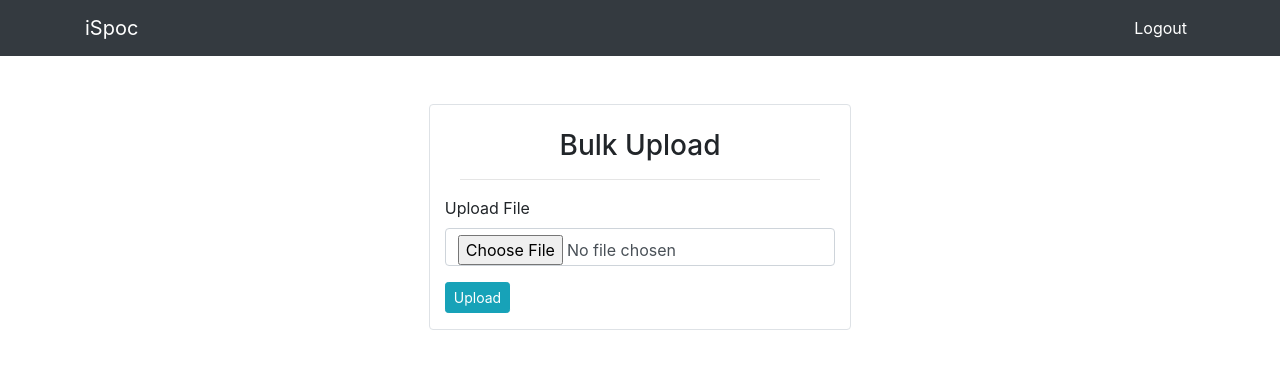
After one commit to shreyaskshastry/spoc_manager, a Django app: page /view/upload/ in a window 1280 px wide. The commit adds this page. Shown: the top 369 px of the page. Run offline with Django 3.2, Linux system fonts and the light colour scheme; some libraries are stand-ins or nearby versions.

Commit message:
added excel upload and template download

```diff
--- /dev/null
+++ b/media/template.csv
@@ -0,0 +1 @@
+Screen Name,Team Name,Spoc Name
--- a/spoc/urls.py
+++ b/spoc/urls.py
@@ -1,6 +1,8 @@
 from django.urls import path
 from . import views
 from django.contrib.auth import views as auth_views
+from django.conf.urls.static import static
+from django.conf import settings
 
 urlpatterns = [
 	path('view/', views.view, name='spoc-view'),
@@ -10,4 +12,6 @@ urlpatterns = [
 	path('', auth_views.LoginView.as_view(template_name='spoc/login.html'), name='spoc-login'),
 	path('logout/', auth_views.LogoutView.as_view(template_name='spoc/logout.html'), name='spoc-logout'),
 	path('entry/', views.make_entry, name='spoc-entry'),
-]
+	path('view/upload/', views.upload, name='spoc-upload'),
+	path('view/download/', views.download, name='spoc-download'),
+] + static(settings.MEDIA_URL, document_root = settings.MEDIA_ROOT)
--- a/spoc/views.py
+++ b/spoc/views.py
@@ -4,8 +4,15 @@ from django.contrib.auth.decorators import login_required
 from .forms import UserSignupForm,SpocTableForm
 from .models import Spoc
 from django.contrib.auth.models import User
+import pandas as pd
+import os
+from django.conf import settings
+from django.http import HttpResponse, Http404
+
 
 def view(request):
+    if request.method == "POST":
+        file = request.FILES["file"]
     luser = User.objects.get(username=request.user)
     context = {
         'profile' : luser.get_full_name(),
@@ -40,3 +47,26 @@ def make_entry(request):
             return redirect('/view')
     context = {'form':form}
     return render(request, 'spoc/test.html', context)
+
+def upload(request):
+    if request.method == 'POST':
+        file = request.FILES['file']
+        print(file)
+        df = pd.read_csv(file)
+        for i in df.index:
+            spoc = Spoc(screen_name = df["Screen Name"][i],
+                team_name = df["Team Name"][i],
+                spoc_name = df["Spoc Name"][i])
+            spoc.save()
+        return redirect('spoc-view')
+    else:
+        return render(request, 'spoc/upload.html')
+
+def download(request):
+    file_path = os.path.join(settings.MEDIA_ROOT, 'template.csv')
+    if os.path.exists(file_path):
+        with open(file_path, 'rb') as fh:
+            response = HttpResponse(fh.read(), content_type="application/vnd.ms-excel")
+            response['Content-Disposition'] = 'inline; filename=' + os.path.basename(file_path)
+            return response
+    raise Http404
--- a/spocManager/settings.py
+++ b/spocManager/settings.py
@@ -11,6 +11,7 @@ https://docs.djangoproject.com/en/3.1/ref/settings/
 """
 
 from pathlib import Path
+import os
 
 # Build paths inside the project like this: BASE_DIR / 'subdir'.
 BASE_DIR = Path(__file__).resolve().parent.parent
@@ -122,6 +123,8 @@ USE_TZ = True
 # https://docs.djangoproject.com/en/3.1/howto/static-files/
 
 STATIC_URL = '/static/'
+MEDIA_ROOT = os.path.join(BASE_DIR, "media")
+MEDIA_URL = '/media/'
 
 CRISPY_TEMPLATE_PACK = 'bootstrap4'
 
--- a/templates/spoc/delete.html
+++ b/templates/spoc/delete.html
@@ -4,7 +4,6 @@ INDEX PAGE
 {%endblock%}
 
 {%block content%}
-<h1> iSpoc</h1>
 <div class="container d-flex justify-content-center align-items-center">
     <div class="card">
         <div class="user text-center">
--- /dev/null
+++ b/templates/spoc/upload.html
@@ -0,0 +1,42 @@
+{%extends 'partials/base.html'%}
+
+{%block title%}Bulk Upload{%endblock%}
+
+{% block content %}
+
+  <div class="container mt-4">
+
+    <div class="p-4 m-4">
+
+
+        <div class="col-lg-5 rounded mx-auto border pt-4">
+            <div class="text-center col">
+            <h3>Bulk Upload</h3>
+            <hr>
+            </div>
+            <form action="" method="POST" enctype="multipart/form-data">
+
+                {% csrf_token %}
+
+                {% if error%}
+                <div class="alert alert-danger" role="alert">
+                    {{error}}
+                </div>
+                {% endif %}
+
+                <div class="form-group">
+                    <label for="">Upload File</label>
+                    <input required type="file" name="file"
+                     id="" class="form-control"
+                     >
+                </div>
+
+                <div class="form-group">
+                    <input class="btn btn-sm btn-info" type="submit" value="Upload">
+                </div>
+
+            </form>
+        </div>
+    </div>
+</div>
+{%endblock%}
--- a/templates/spoc/view.html
+++ b/templates/spoc/view.html
@@ -5,8 +5,10 @@ View PAGE
 
 {%block content%}
 <div class="col-md-12 mt-4 text-right">
-    <button type="button" class="btn btn-primary text-right">Download Templete</button>
-  </div>
+  <button type="submit" class="btn btn-primary text-right" onclick="location.href='{% url 'spoc-upload'%}'">Bulk Upload</button>
+  <button type="submit" class="btn btn-primary text-right ml-3 mr-3" onclick="location.href='{% url 'spoc-download'%}'">Download Template</button>
+</div>
+
 <div class="container d-flex justify-content-center align-items-center">
     <div class="card">
         <div class="user text-center">
```
Also changed, not shown: db.sqlite3, spoc/migrations/0005_upload.py (added), spoc/migrations/0006_delete_upload.py (added), spoc/models.py (line endings or trailing spaces).
